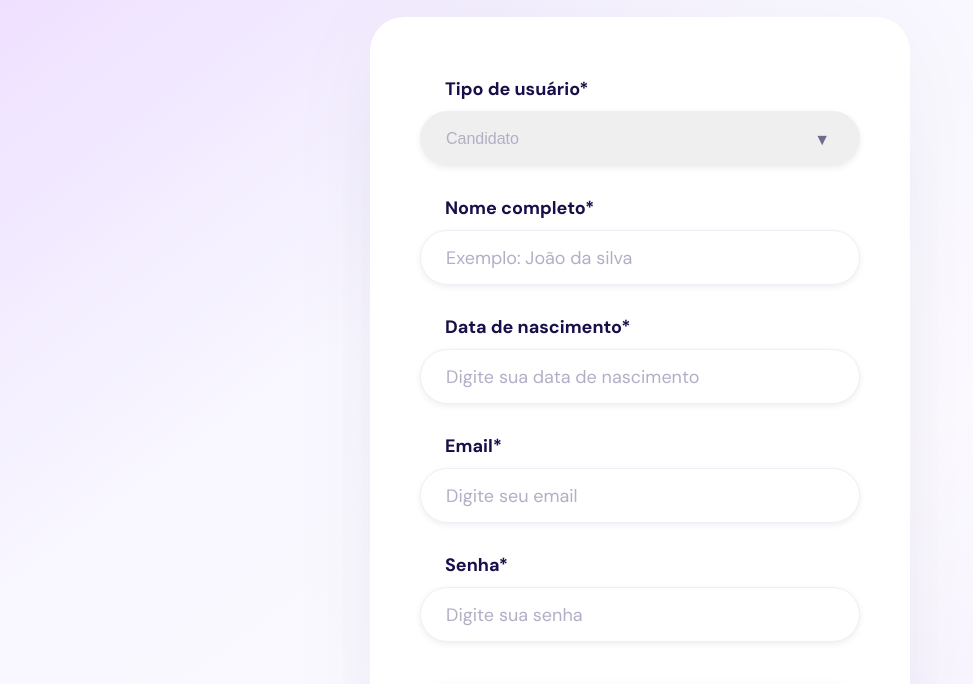
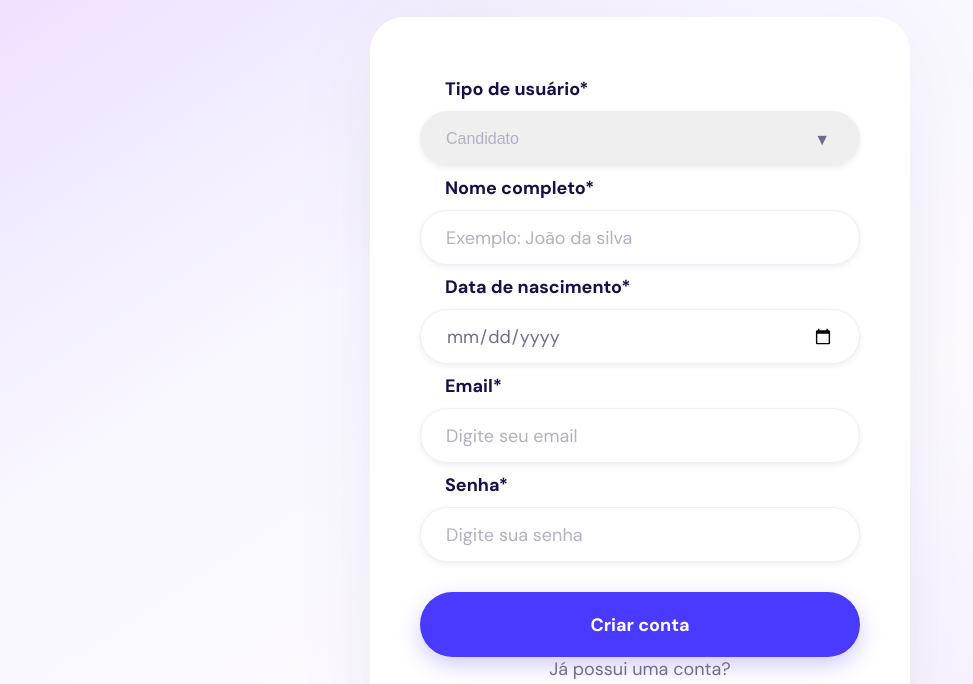
Before and after one commit to Thais95/vemserdbc-trabalho-final-js, a plain HTML site: page pages/cadastro.html in a window 1280 px wide. Shown: the part 102-786 px from the top of the page, without its empty margins (0-973 px from the left). Drawn offline with Linux system fonts and the light colour scheme.

Commit message:
integrando telas de cadastro com script

```diff
--- a/js/global-script.js
+++ b/js/global-script.js
@@ -33,11 +33,11 @@ async function getCandidaturas() {
   dataCandidaturas = await response.json();
 }
 
-getUsers();
+//getUsers();
 
-getVagas();
+//getVagas();
 
-getCandidaturas();
+//getCandidaturas();
 
 async function deleteVaga(id) {
   await fetch(`${url}/vagas/${id}`, {
@@ -79,7 +79,7 @@ async function fazerLogin() {
   }
 }
 
-document.querySelector("form").addEventListener("submit", function (event) {
+document.getElementById("form-signup").addEventListener("submit", function (event) {
   event.preventDefault();
   postSignup(event);
 });
@@ -91,23 +91,23 @@ function postSignup(e) {
   console.log(userSignup);
   try {
     if (
-      userSignup.nome === "" ||
-      userSignup.email === "" ||
+      userSignup.name-user === "" ||
+      userSignup.e-mail === "" ||
       userSignup.senha === "" ||
-      userSignup.nascimento === ""
+      userSignup.birth-date === ""
       ) {
         throw new Error("campos vazios");
       }
 
-      let newDateObj = new Date(userSignup.nascimento)
+      let newDateObj = new Date(userSignup.birth-date)
       let nascimentoDateObj = new Date(newDateObj.getTime() + ((newDateObj.getTimezoneOffset() * 60000)))
 
     const json = {
-      tipo: userSignup.tipo,
-      nome: userSignup.nome,
+      tipo: userSignup.type-user,
+      nome: userSignup.name-user,
       dataNascimento: nascimentoDateObj,
-      email: userSignup.email,
-      senha: userSignup.senha,
+      email: userSignup.e-mail,
+      senha: userSignup.password,
       candidaturas: []
     };
 
--- a/pages/cadastro.html
+++ b/pages/cadastro.html
@@ -22,11 +22,12 @@
         <p>Tenha acesso a milhares de vagas em um só lugar</p>
       </div>
       <section class="box-container">
+        <form id="form-signup">
           <div class="input-group ">
             <label for="type-user">Tipo de usuário*</label>
             <div class="select-wrapper">
               <select name="type-user" id="type-user">
-            <option value="Candidato">Candidato</option>
+                <option value="Candidato" selected>Candidato</option>
                 <option value="Recrutador">Recrutador</option>
               </select>
             </div>
@@ -34,6 +35,7 @@
           <div class="input-group">
             <label for="name-user">Nome completo*</label>
             <input
+            name="name-user"
             type="text"
             id="name-user"
             placeholder="Exemplo: João da silva"
@@ -42,18 +44,19 @@
           <div class="input-group">
             <label for="birth-date">Data de nascimento*</label>
             <input
-            type="text"
+            name="birth-date"
+            type="date"
             id="birth-date"
             placeholder="Digite sua data de nascimento"
             />
           </div>
           <div class="input-group">
           <label for="e-mail">Email*</label>
-          <input type="email" id="e-mail" placeholder="Digite seu email" />
+          <input name="email" type="email" id="e-mail" placeholder="Digite seu email" />
         </div>
         <div class="input-group">
           <label for="password">Senha*</label>
-          <input type="password" id="password" placeholder="Digite sua senha" />
+          <input name="password" type="password" id="password" placeholder="Digite sua senha" />
         </div>
 
         <button type="submit" class="btn btn-main">Criar conta</button>
@@ -61,7 +64,9 @@
           <p>Já possui uma conta?</p>
           <a href="#">Acesse agora</a>
         </div>
+      </form>
       </section>
     </main>
+    <script src="../js/global-script.js"></script>
   </body>
   </html>
```
Lines whose indentation alone changed are shown as unchanged.
